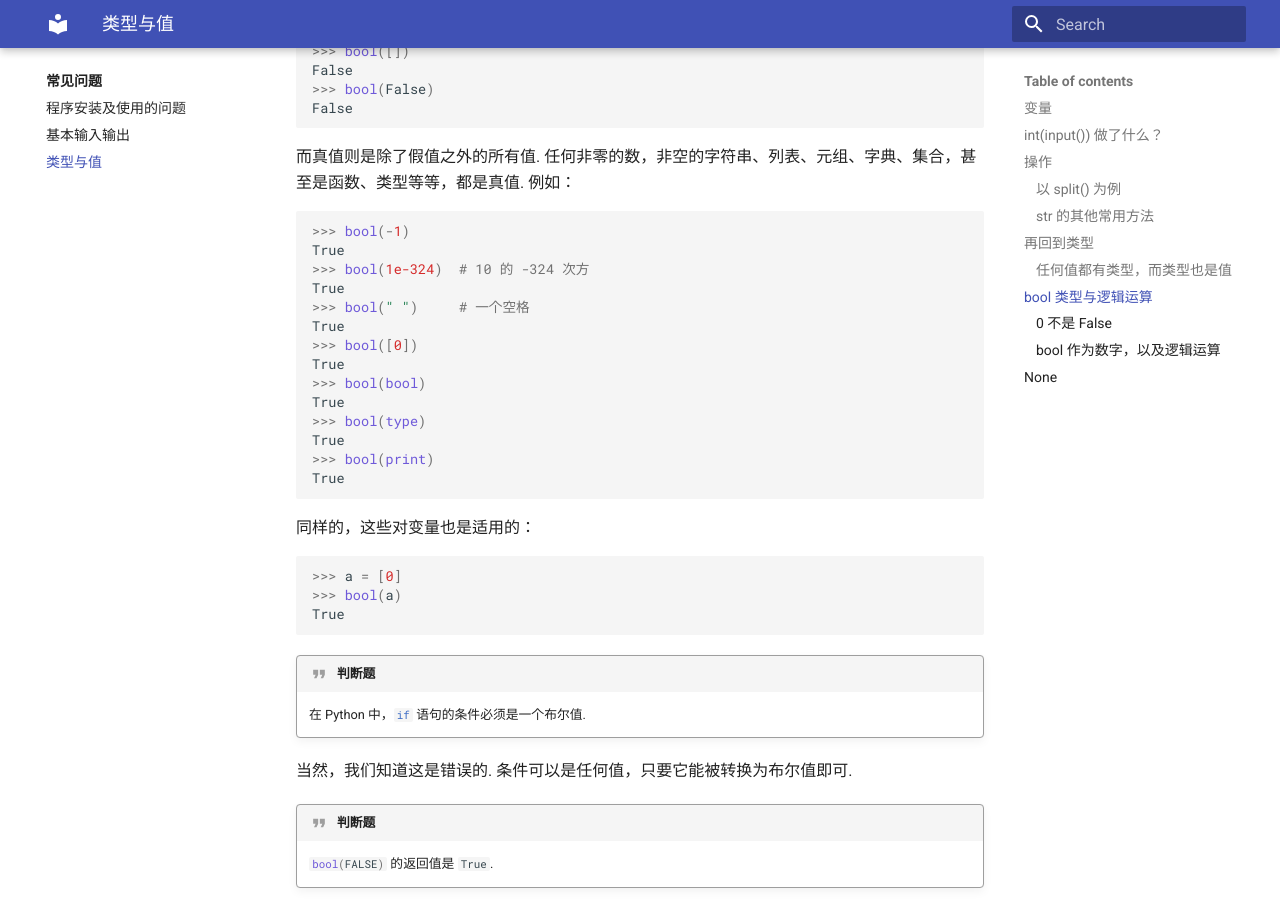
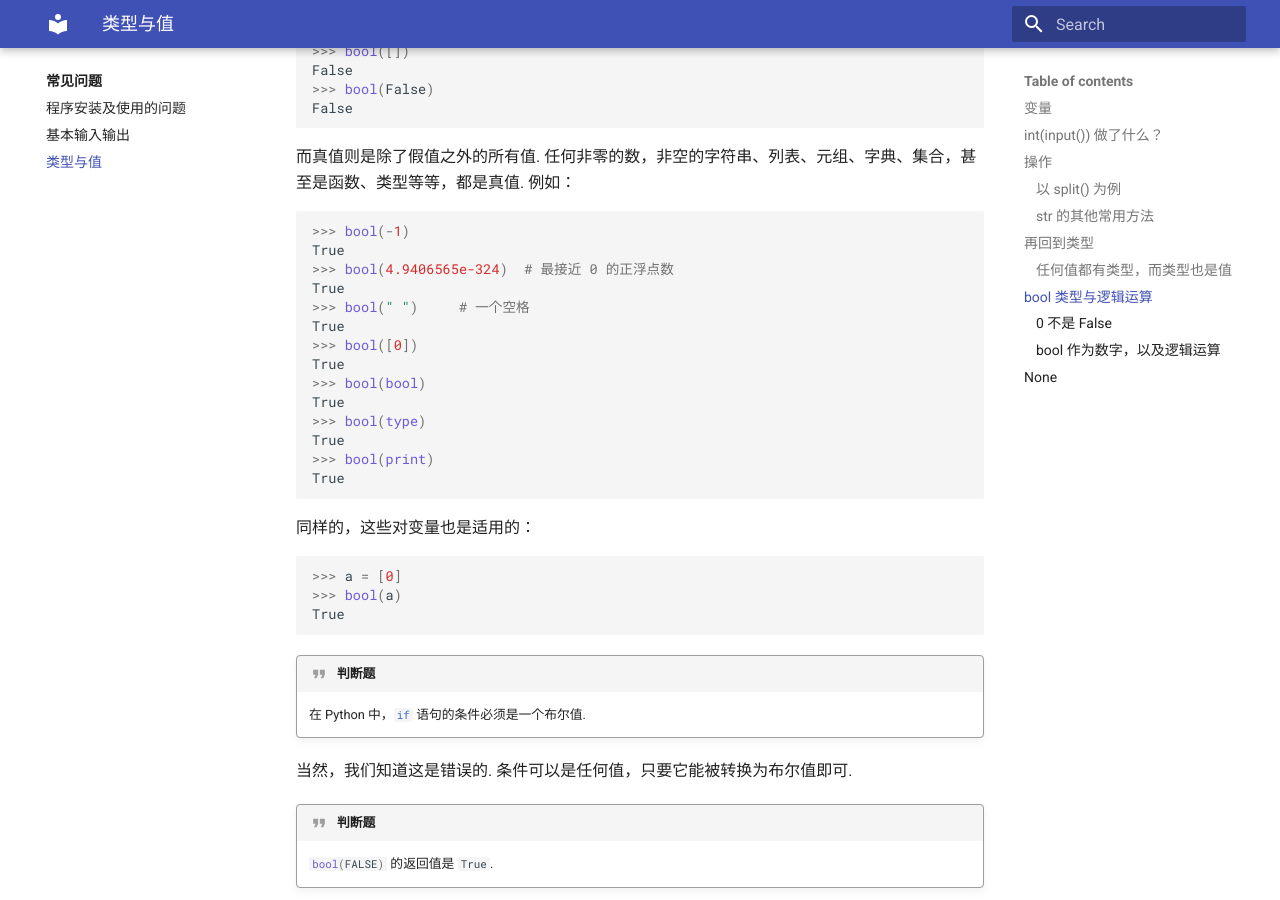
Before and after one commit to FrightenedFoxCN/python2024aw, an MkDocs documentation site: the page built from docs/faq/typing.md, in a window 1280 px wide and 900 px high, scrolled down 10744 px. Built offline with MkDocs 1.6.1 and Material for MkDocs 9.7.7, drawn with Linux system fonts in a browser that asks for light colours; comment, search, counter and statistics services are not loaded.

Commit message:
fix: minimum positive float

````diff
--- a/docs/faq/typing.md
+++ b/docs/faq/typing.md
@@ -490,7 +490,7 @@ False
 ```python
 >>> bool(-1)
 True
->>> bool(1e-324)  # 10 的 -324 次方
+>>> bool(4.9406565e-324)  # 最接近 0 的正浮点数
 True
 >>> bool(" ")     # 一个空格
 True
````
